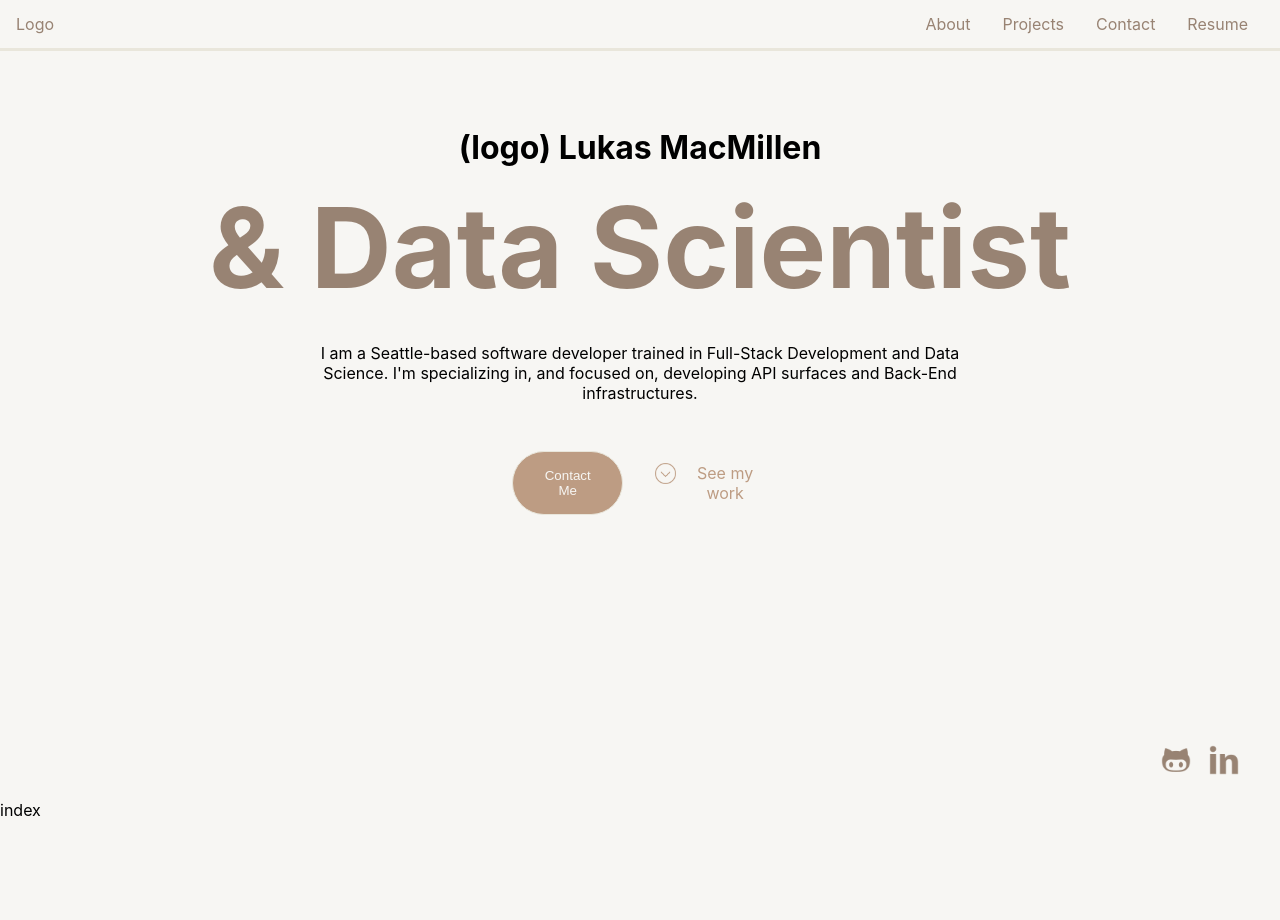
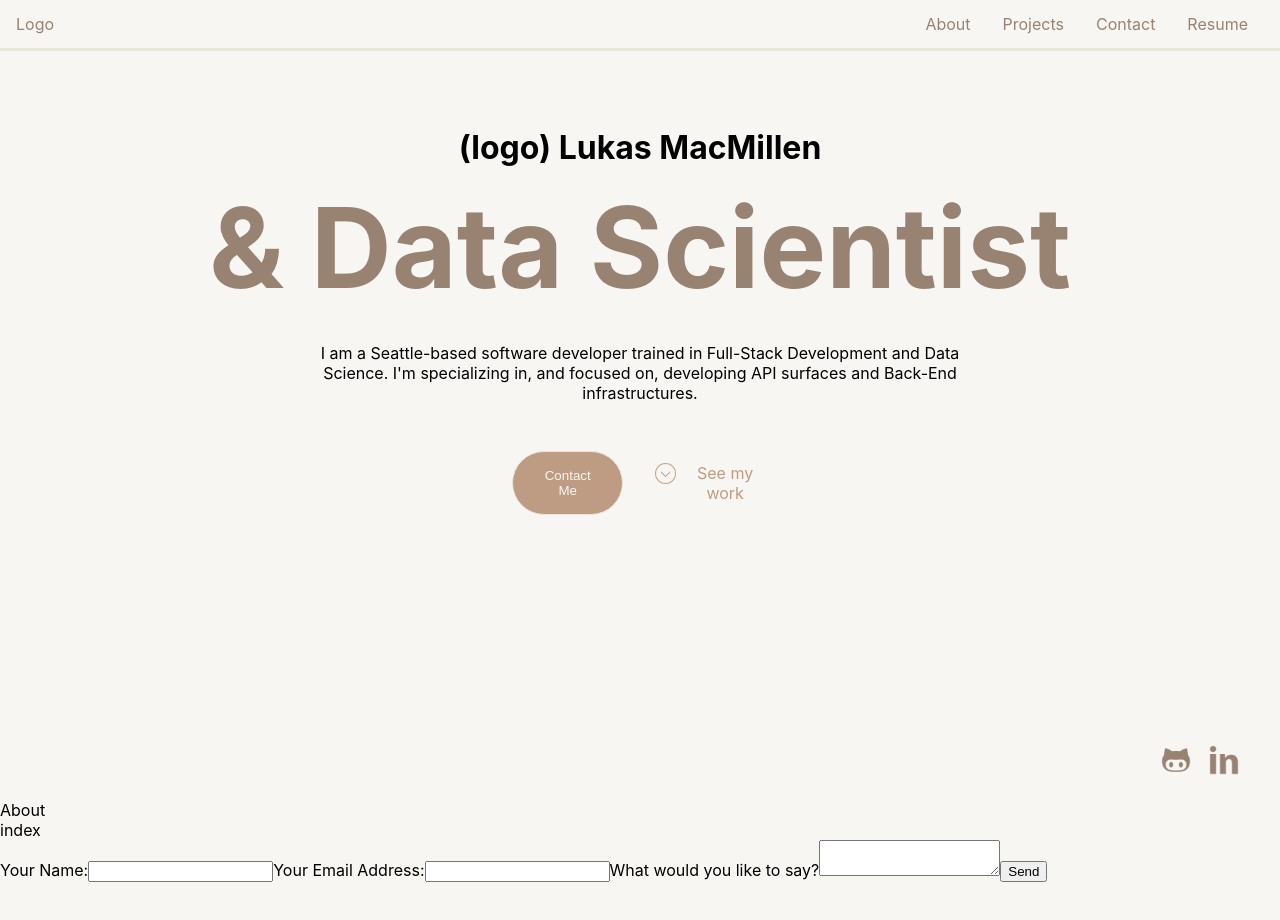
Before and after one commit to agtTwilight/portfolio, a React (Create React App) app: page / in a window 1280 px wide. Shown: the top 920 px of the page. Built offline with nearby package versions, Linux system fonts and the light colour scheme; the HTML template or start-up script is replaced by a standard one.

Commit message:
added unstyled contact form

```diff
--- a/package.json
+++ b/package.json
@@ -3,11 +3,13 @@
   "version": "0.1.0",
   "private": true,
   "dependencies": {
+    "@emailjs/browser": "^3.11.0",
     "@testing-library/jest-dom": "^5.16.5",
     "@testing-library/react": "^13.4.0",
     "@testing-library/user-event": "^13.5.0",
     "react": "^18.2.0",
     "react-dom": "^18.2.0",
+    "react-router-dom": "^6.11.1",
     "react-scripts": "5.0.1",
     "web-vitals": "^2.1.4"
   },
--- a/src/App.js
+++ b/src/App.js
@@ -1,18 +1,14 @@
-import About from "./pages/About"
 import Footer from "./components/Footer";
 import Header from "./components/Header";
-import Home from "./pages/Home";
-import Projects from "./pages/Projects"
+import Pages from "./pages";
 
 function App() {
   return (
     <div className="App">
       <Header />
-      <section id="body-wrap">
-        <Home />
-        {/* <About /> */}
-        <Projects />
-      </section>
+      <div id="body-wrap">
+        <Pages />
+      </div>
       <Footer />
     </div>
   );
--- /dev/null
+++ b/src/components/ContactForm/index.js
@@ -0,0 +1,38 @@
+import React, { useRef } from 'react';
+import emailjs from '@emailjs/browser';
+// import "./style.css"
+
+export const ContactForm = () => {
+  const form = useRef();
+
+  const sendEmail = (e) => {
+    e.preventDefault();
+// TODO add .env file
+    emailjs.sendForm(
+        'service_zo7n8zv',
+        'template_3qonnuo',
+        form.current,
+        'qAGcWm6fIZZLN4Dsa')
+      .then((result) => {
+          console.log(result.text);
+          console.log("message sent");
+          e.target.reset();
+      }, (error) => {
+          console.log(error.text);
+      });
+  };
+
+  return (
+    <form id='contactForm' ref={form} onSubmit={sendEmail}>
+      <label>Your Name:</label>
+      <input type="text" name="user_name" />
+      <label>Your Email Address:</label>
+      <input type="email" name="user_email"/>
+      <label>What would you like to say?</label>
+      <textarea name="message" />
+      <input id='contactBtn' type="submit" value="Send" />
+    </form>
+  );
+};
+
+export default ContactForm
--- /dev/null
+++ b/src/pages/Contact/index.js
@@ -0,0 +1,10 @@
+import React from 'react'
+import ContactForm from '../../components/ContactForm'
+
+export const Contact = () => {
+  return (
+    <ContactForm />
+  )
+}
+
+export default Contact;
--- /dev/null
+++ b/src/pages/index.js
@@ -0,0 +1,18 @@
+import About from "./About";
+import Contact from "./Contact";
+import Home from "./Home";
+import Projects from "./Projects";
+import React from "react";
+
+export const Pages = () => {
+  return (
+    <section>
+      <Home />
+      <About />
+      <Projects />
+      <Contact />
+    </section>
+  );
+};
+
+export default Pages;
```
Also changed, not shown: src/pages/Contact/style.css (added), 1 other file (tests, documents, lock files or other folders).
